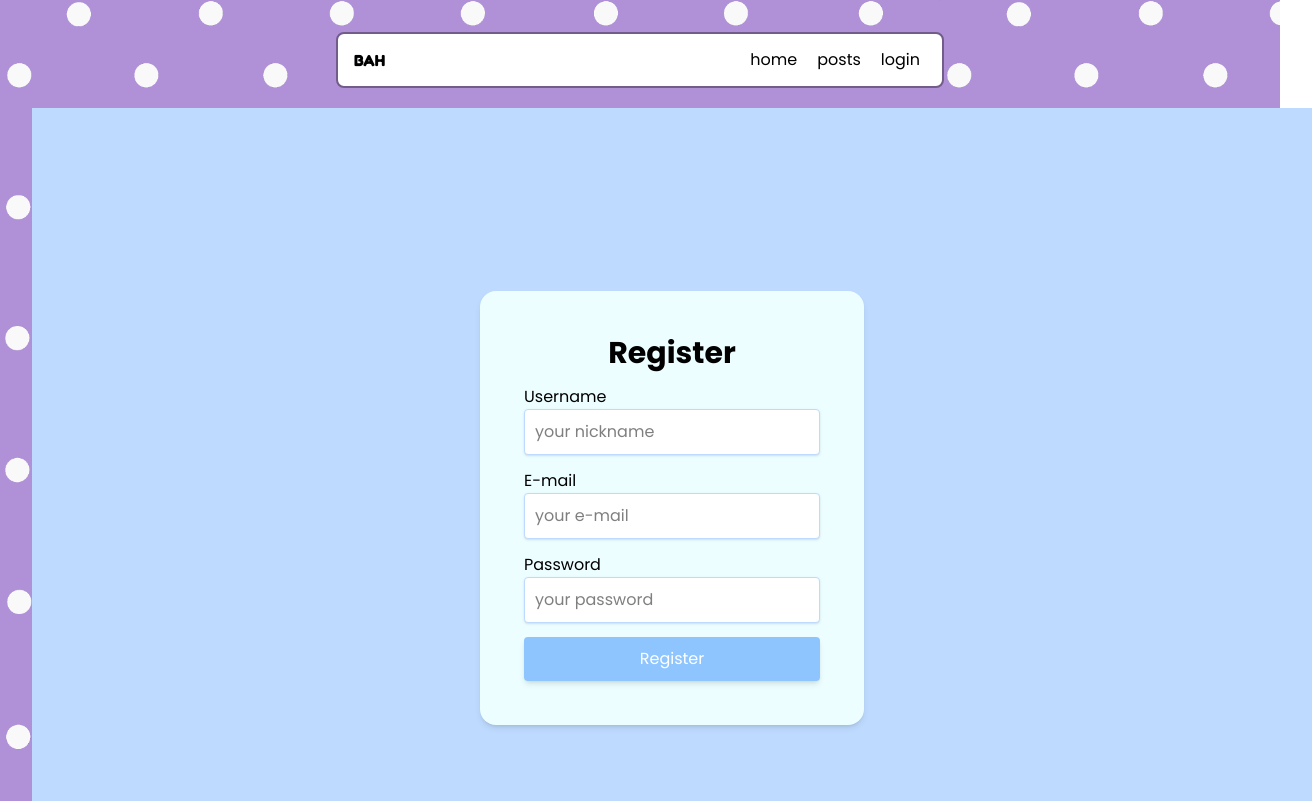
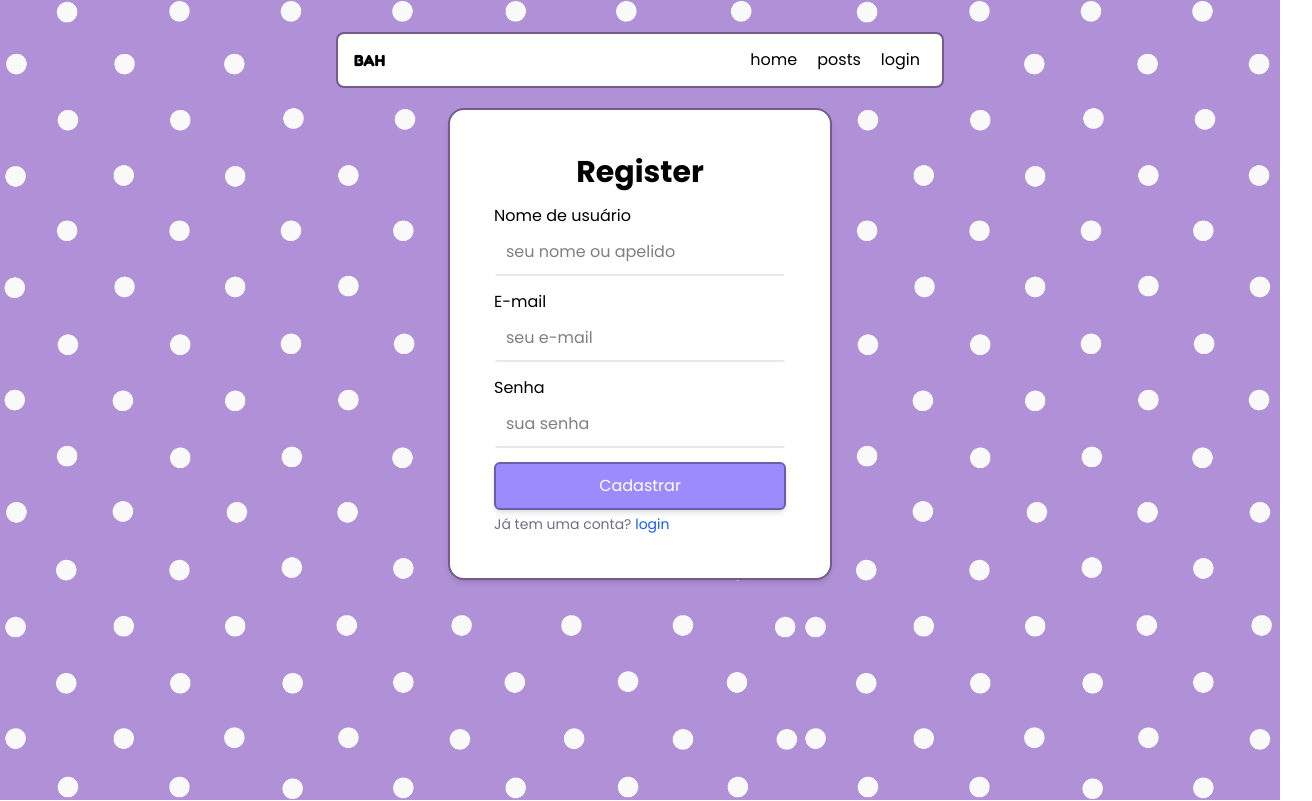
Before and after one commit to fabioTB-tech/blog-app, a React (Vite) app in the folder client/: page /register in a window 1280 px wide. Shown: the top 801 px of the page, 1312 px wide, since content can reach past the window. Built offline with nearby package versions, Linux system fonts and the light colour scheme.

Commit message:
Updated register page

```diff
--- a/client/src/pages/Register.jsx
+++ b/client/src/pages/Register.jsx
@@ -1,5 +1,6 @@
 import axios from "axios";
 import { useState } from "react";
+import { Link } from "react-router-dom";
 
 function Register({ setMessage, setError }) {
   const [username, setUsername] = useState("");
@@ -38,20 +39,20 @@ function Register({ setMessage, setError }) {
 
   return (
     <>
-      <main className="w-dvw h-dvh flex flex-col justify-center bg-blue-200">
-        <section className="m-auto w-96 bg-cyan-50 p-11 rounded-2xl shadow-md backdrop-blur-md">
+      <main className="w-full h-full flex flex-col justify-center">
+        <section className="m-auto w-96 bg-white p-11 border-2 border-container-border rounded-2xl shadow-md backdrop-blur-md">
           <h1 className="text-center text-3xl font-bold mb-3.5">Register</h1>
           <form>
             <div className="flex flex-col">
-              <label htmlFor="username">Username</label>
+              <label htmlFor="username">Nome de usuário</label>
               <input
                 type="text"
                 name="username"
                 required
-                placeholder="your nickname"
+                placeholder="seu nome ou apelido"
                 onChange={(e) => setUsername(e.target.value)}
                 value={username}
-                className="p-2.5 mb-3.5 rounded-sm shadow-sm border border-blue-200 bg-white"
+                className="p-2.5 mb-3.5 rounded-sm border-2 border-transparent border-b-gray-200 bg-white"
               />
             </div>
             <div className="flex flex-col">
@@ -60,32 +61,35 @@ function Register({ setMessage, setError }) {
                 type="email"
                 name="email"
                 required
-                placeholder="your e-mail"
+                placeholder="seu e-mail"
                 onChange={(e) => setEmail(e.target.value)}
                 value={email}
-                className="p-2.5 mb-3.5 rounded-sm shadow-sm border border-blue-200 bg-white"
+                className="p-2.5 mb-3.5 rounded-sm border-2 border-transparent border-b-gray-200 bg-white"
               />
             </div>
             <div className="flex flex-col">
-              <label htmlFor="password">Password</label>
+              <label htmlFor="password">Senha</label>
               <input
                 type="password"
                 name="password"
                 required
-                placeholder="your password"
+                placeholder="sua senha"
                 onChange={(e) => setPassword(e.target.value)}
                 value={password}
-                className="p-2.5 mb-3.5 rounded-sm shadow-sm border border-blue-200 bg-white"
+                className="p-2.5 mb-3.5 rounded-sm border-2 border-transparent border-b-gray-200 bg-white"
               />
             </div>
             <button
               type="submit"
               onClick={handleSubmit}
-              className="p-2.5 text-center w-full rounded-sm shadow-md bg-blue-300 hover:bg-blue-400 text-white cursor-pointer"
+              className="p-2.5 text-center w-full border-2 border-button-border rounded-md shadow-md bg-button hover:bg-button-hover text-white cursor-pointer"
             >
-              Register
+              Cadastrar
             </button>
           </form>
+          <p className="text-sm mt-1 text-gray-500">
+            Já tem uma conta? <Link to={"/login"} className="text-blue-600">login</Link>
+          </p>
         </section>
       </main>
     </>
```
